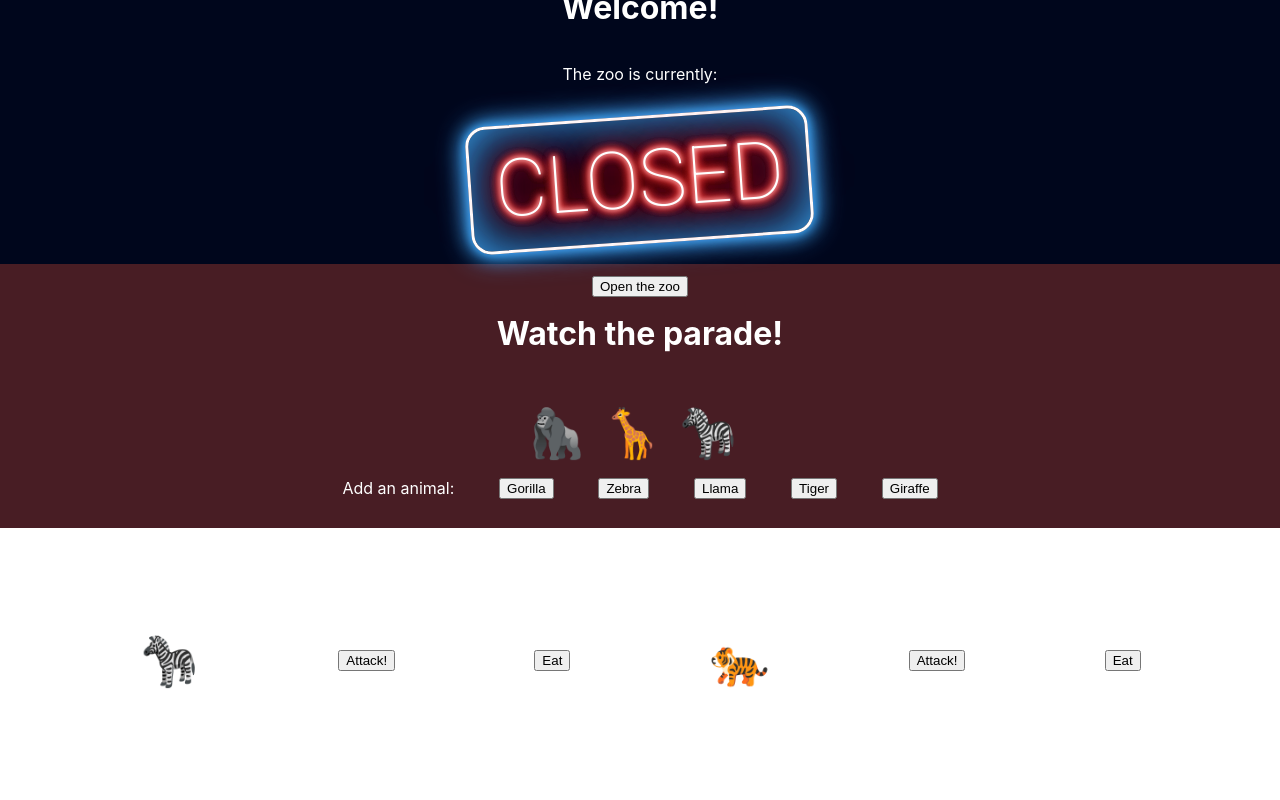
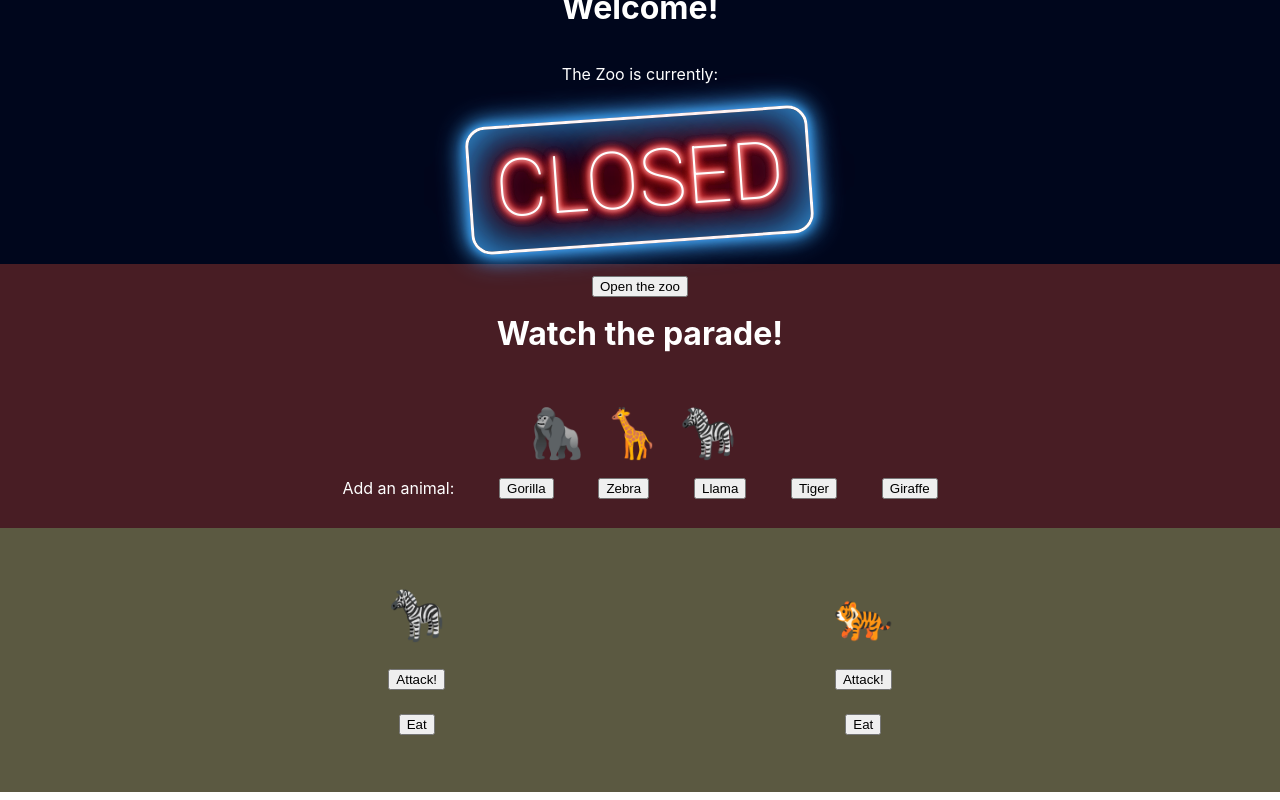
Before and after one commit to viccaruso/react-busy-zoo-from-scratch, a React (Create React App) app: page / in a window 1280 px wide. Built offline with nearby package versions, Linux system fonts and the light colour scheme.

Commit message:
styled fight section

```diff
--- a/src/AnimalEmoji.js
+++ b/src/AnimalEmoji.js
@@ -1,5 +1,4 @@
 import React from 'react';
-import './AnimalEmoji.css';
 
 export default function AnimalEmoji({ animal, style }) {
   return (
--- a/src/App.css
+++ b/src/App.css
@@ -8,4 +8,13 @@
   justify-content: space-evenly;
   align-items: center;
   height: 33vh;
+  background-color: #5B5941;
 }
+
+.left-animal, .right-animal {
+  height: 75%;
+  display: flex;
+  flex-direction: column;
+  justify-content: space-evenly;
+  align-items: center;
+}
--- a/src/App.js
+++ b/src/App.js
@@ -18,20 +18,24 @@ function App() {
     <div className="App">
       <div className='zoo-open'>
         <h1>Welcome!</h1>
-        <p>The zoo is currently:</p>
-        <OpenSign isOpen={isOpen} setIsOpen={setIsOpen}/>
+        <p>The Zoo is currently:</p>
+        <OpenSign isOpen={isOpen} setIsOpen={setIsOpen} />
       </div>
       <div className='zoo-parade'>
         <h1>Watch the parade!</h1>
-        <Parade paradeArr={paradeArr} setParade={setParade}/>
+        <Parade paradeArr={paradeArr} setParade={setParade} />
       </div>
       <div className='zoo-fight'>
-        <AnimalEmoji animal={'zebra'} style={emojiAStyle} />
-        <button onClick={() => setEmojiBSize(emojiBSize / 1.25)}>Attack!</button>
-        <button onClick={() => setEmojiASize(emojiASize * 1.25)}>Eat</button>
-        <AnimalEmoji animal={'tiger'} style={emojiBStyle}/>
-        <button onClick={() => setEmojiASize(emojiASize / 1.25)}>Attack!</button>
-        <button onClick={() => setEmojiBSize(emojiBSize * 1.25)}>Eat</button>
+        <div className='left-animal'>
+          <AnimalEmoji animal={'zebra'} style={emojiAStyle} />
+          <button onClick={() => setEmojiBSize(emojiBSize / 1.25)}>Attack!</button>
+          <button onClick={() => setEmojiASize(emojiASize * 1.25)}>Eat</button>
+        </div>
+        <div className='right-animal'>
+          <AnimalEmoji animal={'tiger'} style={emojiBStyle} />
+          <button onClick={() => setEmojiASize(emojiASize / 1.25)}>Attack!</button>
+          <button onClick={() => setEmojiBSize(emojiBSize * 1.25)}>Eat</button>
+        </div>
       </div>
     </div>
   );
```
Also changed, not shown: src/AnimalEmoji.css (deleted), 1 other file (tests, documents, lock files or other folders).
